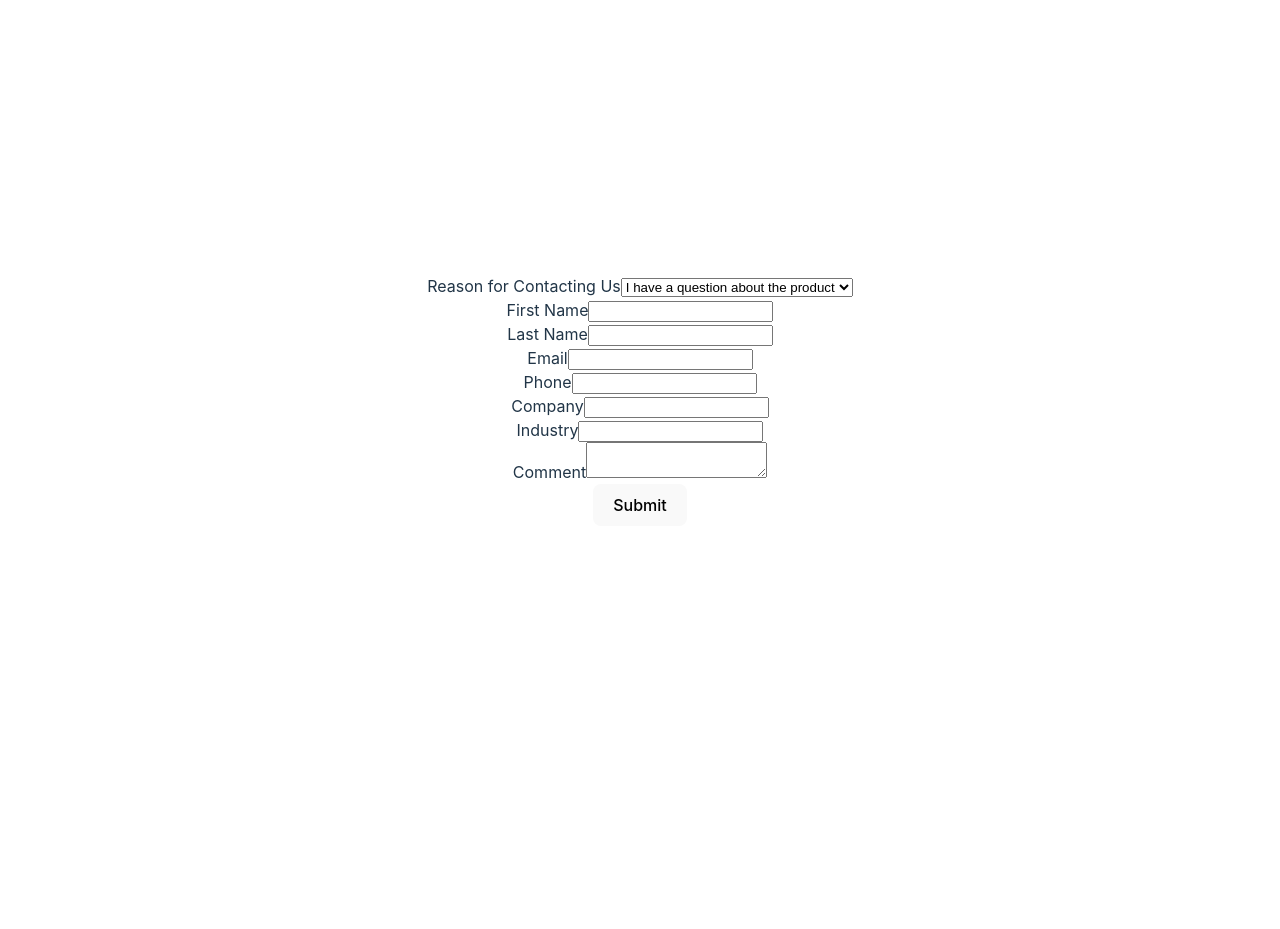
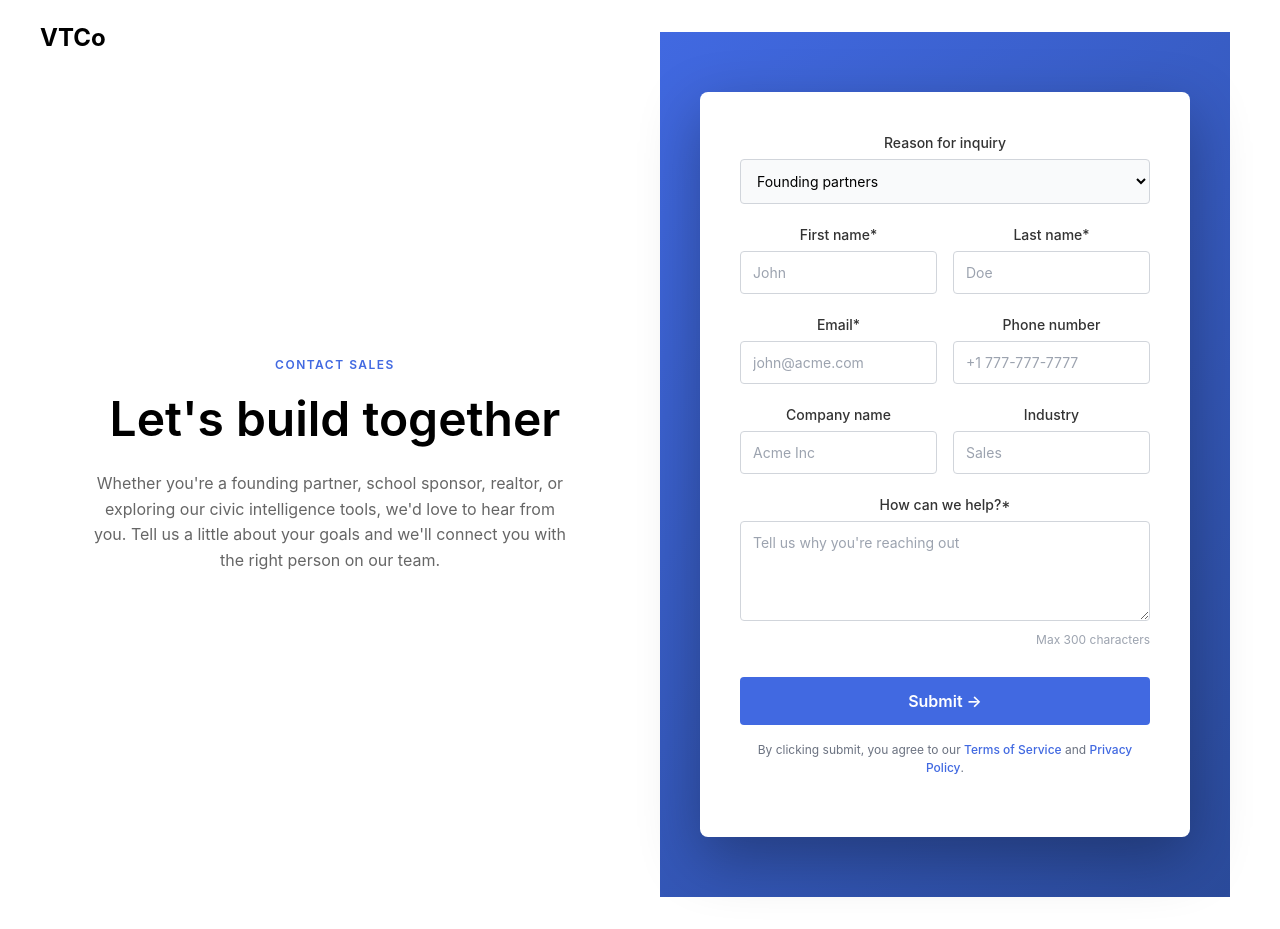
Before and after one commit to ani-vtc/form_submission, a React (Vite) app: page / in a window 1280 px wide. Before the commit the page ends 800 px from the top, so only its background shows below. Built offline with nearby package versions, Linux system fonts and the light colour scheme.

Commit message:
fixed css

```diff
--- a/src/client/components/form.css
+++ b/src/client/components/form.css
@@ -1,3 +1,193 @@
+* {
+    box-sizing: border-box;
+    margin: 0;
+    padding: 0;
+}
+
+body {
+    font-family: -apple-system, BlinkMacSystemFont, 'Segoe UI', 'Roboto', 'Oxygen', 'Ubuntu', 'Cantarell', sans-serif;
+    line-height: 1.5;
+}
+
+.container {
+    display: flex;
+    min-height: 100vh;
+    max-width: 1400px;
+    margin: 0 auto;
+}
+
+.logo-placeholder {
+    position: absolute;
+    top: 20px;
+    left: 40px;
+    font-size: 24px;
+    font-weight: bold;
+    color: #000;
+}
+
+.left-section {
+    flex: 1;
+    display: flex;
+    flex-direction: column;
+    justify-content: center;
+    padding: 60px 80px 60px 40px;
+    background-color: #fff;
+}
+
+.left-section .eyebrow {
+    font-size: 12px;
+    font-weight: 600;
+    letter-spacing: 1.5px;
+    text-transform: uppercase;
+    color: #4169E1;
+    margin-bottom: 16px;
+}
+
+.left-section h1 {
+    font-size: 48px;
+    font-weight: 600;
+    color: #000;
+    margin-bottom: 24px;
+    line-height: 1.2;
+}
+
+.left-section p {
+    font-size: 16px;
+    color: #666;
+    line-height: 1.6;
+    max-width: 480px;
+}
+
+.reason-select {
+    width: 100%;
+    padding: 12px;
+    border: 1px solid #d1d5db;
+    border-radius: 4px;
+    font-size: 14px;
+    font-family: inherit;
+    transition: border-color 0.2s, box-shadow 0.2s;
+    color: #000000;
+}
+
+.reason-option {
+    font-size: 14px;
+    color: #000000;
+    font-family: inherit;
+    transition: border-color 0.2s, box-shadow 0.2s;
+}
+
+.right-section {
+    flex: 1;
+    display: flex;
+    align-items: center;
+    justify-content: center;
+    background: linear-gradient(135deg, #4169E1 0%, #2B4B9B 100%);
+    padding: 60px 40px;
+}
+
+form {
+    background: white;
+    padding: 40px;
+    border-radius: 8px;
+    box-shadow: 0 20px 60px rgba(0, 0, 0, 0.3);
+    width: 100%;
+    max-width: 500px;
+}
+
+form > div {
+    margin-bottom: 20px;
+}
+
+.form-row {
+    display: grid;
+    grid-template-columns: 1fr 1fr;
+    gap: 16px;
+    margin-bottom: 20px;
+}
+
+label {
+    display: block;
+    font-size: 14px;
+    font-weight: 500;
+    color: #333;
+    margin-bottom: 6px;
+}
+
+input, select, textarea {
+    width: 100%;
+    padding: 12px;
+    border: 1px solid #d1d5db;
+    border-radius: 4px;
+    font-size: 14px;
+    font-family: inherit;
+    transition: border-color 0.2s, box-shadow 0.2s;
+}
+
+input:focus, select:focus, textarea:focus {
+    outline: none;
+    border-color: #4169E1;
+    box-shadow: 0 0 0 3px rgba(65, 105, 225, 0.1);
+}
+
+input::placeholder, textarea::placeholder {
+    color: #9ca3af;
+}
+
+select {
+    cursor: pointer;
+    background-color: #f9fafb;
+}
+
+textarea {
+    min-height: 100px;
+    resize: vertical;
+}
+
+.character-limit {
+    font-size: 12px;
+    color: #9ca3af;
+    text-align: right;
+    margin-top: 4px;
+}
+
+button[type="submit"] {
+    width: 100%;
+    padding: 14px 24px;
+    background: #4169E1;
+    color: white;
+    border: none;
+    border-radius: 4px;
+    font-size: 16px;
+    font-weight: 600;
+    cursor: pointer;
+    transition: background-color 0.2s;
+    margin-top: 8px;
+}
+
+button[type="submit"]:hover {
+    background: #2B4B9B;
+}
+
+button[type="submit"]:active {
+    transform: translateY(1px);
+}
+
+.terms-text {
+    font-size: 12px;
+    color: #6b7280;
+    text-align: center;
+    margin-top: 16px;
+}
+
+.terms-text a {
+    color: #4169E1;
+    text-decoration: none;
+}
+
+.terms-text a:hover {
+    text-decoration: underline;
+}
+
 input.error {
     border: 2px solid #ff0000;
     background-color: #ffe6e6;
@@ -9,3 +199,25 @@ input.error {
     margin-top: 4px;
     display: block;
 }
+
+@media (max-width: 968px) {
+    .container {
+        flex-direction: column;
+    }
+
+    .left-section {
+        padding: 40px 24px;
+    }
+
+    .left-section h1 {
+        font-size: 36px;
+    }
+
+    .right-section {
+        padding: 40px 24px;
+    }
+
+    .form-row {
+        grid-template-columns: 1fr;
+    }
+}
--- a/src/client/components/form.tsx
+++ b/src/client/components/form.tsx
@@ -84,66 +84,98 @@ function Form() {
     }
 
     return (
+        <>
+            <div className="logo-placeholder">VTCo</div>
+            <div className="container">
+                <div className="left-section">
+                    <div className="eyebrow">CONTACT SALES</div>
+                    <h1>Let's build together</h1>
+                    <p>
+                        Whether you're a founding partner, school sponsor, realtor, or exploring our civic intelligence tools, we'd love to hear from you. Tell us a little about your goals and we'll connect you with the right person on our team.
+                    </p>
+                </div>
+                <div className="right-section">
                     <form>
                         <div>
-                <label>
-                    <span>Reason for Contacting Us</span>
-                    <select name="reason" value={form.reason} onChange={handleReasonChange}>
+                            <label>Reason for inquiry</label>
+                            <select className="reason-select" name="reason" value={form.reason} onChange={handleReasonChange}>
+                                <option value="">Founding partners</option>
                                 {reasonOptions.map((option) => (
-                            <option key={option.value} value={option.value}>{option.label}</option>
+                                    <option className="reason-option" key={option.value} value={option.value}>{option.label}</option>
                                 ))}
                             </select>
-                </label>
+                        </div>
+
+                        <div className="form-row">
+                            <div>
+                                <label>First name*</label>
+                                <input type="text" name="firstName" value={form.firstName} onChange={handleChange} placeholder="John" />
                             </div>
                             <div>
-                <label>First Name</label>
-                <input type="text" name="firstName" value={form.firstName} onChange={handleChange} />
+                                <label>Last name*</label>
+                                <input type="text" name="lastName" value={form.lastName} onChange={handleChange} placeholder="Doe" />
                             </div>
-            <div>
-                <label>Last Name</label>
-                <input type="text" name="lastName" value={form.lastName} onChange={handleChange} />
                         </div>
 
+                        <div className="form-row">
                             <div>
-                <label>Email</label>
+                                <label>Email*</label>
                                 <input
                                     type="email"
                                     name="email"
                                     value={form.email}
                                     onChange={handleChange}
                                     className={errors.email ? "error" : ""}
+                                    placeholder="john@acme.com"
                                 />
                                 {errors.email && <span className="error-message">{errors.email}</span>}
                             </div>
-
                             <div>
-                <label>Phone</label>
+                                <label>Phone number</label>
                                 <input
                                     type="tel"
                                     name="phone"
                                     value={form.phone}
                                     onChange={handleChange}
                                     className={errors.phone ? "error" : ""}
+                                    placeholder="+1 777-777-7777"
                                 />
                                 {errors.phone && <span className="error-message">{errors.phone}</span>}
                             </div>
+                        </div>
 
+                        <div className="form-row">
                             <div>
-                <label>Company</label>
-                <input type="text" name="company" value={form.company} onChange={handleChange} />
+                                <label>Company name</label>
+                                <input type="text" name="company" value={form.company} onChange={handleChange} placeholder="Acme Inc" />
                             </div>
                             <div>
                                 <label>Industry</label>
-                <input type="text" name="industry" value={form.industry} onChange={handleChange} />
+                                <input type="text" name="industry" value={form.industry} onChange={handleChange} placeholder="Sales" />
                             </div>
+                        </div>
+
                         <div>
-                <label>Comment</label>
-                <textarea name="comment" value={form.comment} onChange={handleChange} />
+                            <label>How can we help?*</label>
+                            <textarea
+                                name="comment"
+                                value={form.comment}
+                                onChange={handleChange}
+                                placeholder="Tell us why you're reaching out"
+                                maxLength={300}
+                            />
+                            <div className="character-limit">Max 300 characters</div>
                         </div>
-            <button type="submit" onClick={handleSubmit}>Submit</button>
 
+                        <button type="submit" onClick={handleSubmit}>Submit →</button>
 
+                        <div className="terms-text">
+                            By clicking submit, you agree to our <a href="#">Terms of Service</a> and <a href="#">Privacy Policy</a>.
+                        </div>
                     </form>
+                </div>
+            </div>
+        </>
     )
 }
 
--- a/src/client/index.css
+++ b/src/client/index.css
@@ -12,6 +12,7 @@
   -webkit-font-smoothing: antialiased;
   -moz-osx-font-smoothing: grayscale;
   -webkit-text-size-adjust: 100%;
+  background-color: #f5f5f5;
 }
 
 a {
```
Lines whose indentation alone changed are shown as unchanged.
